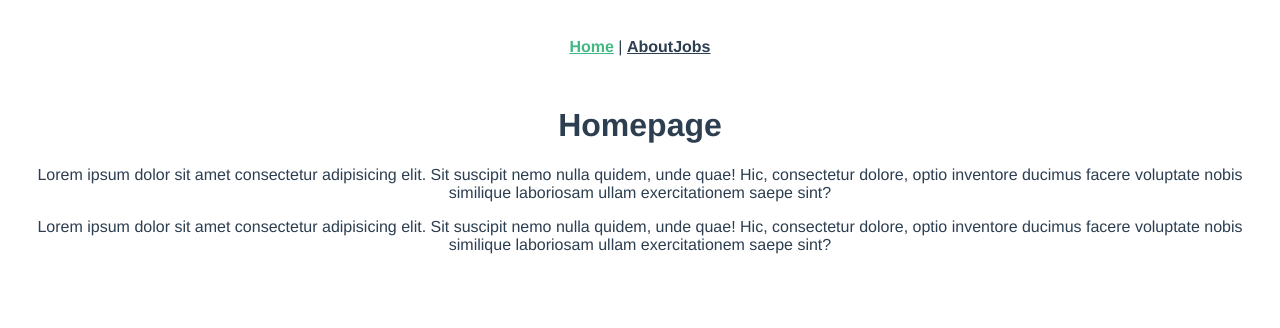
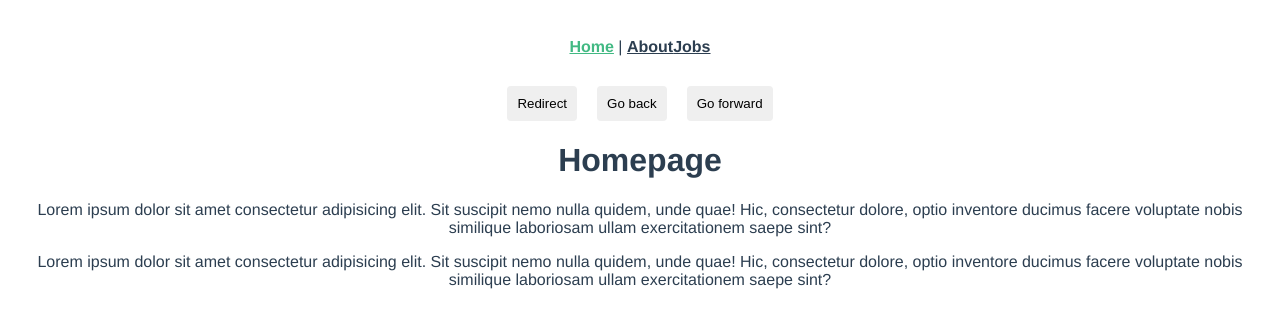
Before and after one commit to Pedro-Landin/Vue-JS, a Vue app in the folder ProjetoVueJS/vue-routes/: page / in a window 1280 px wide. Shown: the top 328 px of the page. Built offline with nearby package versions, Linux system fonts and the light colour scheme.

Commit message:
Fetching data

```diff
--- /dev/null
+++ b/ProjetoVueJS/vue-routes/data/db.json
@@ -0,0 +1,7 @@
+{
+    "jobs": [
+    {"title": "Ninja UX Designer", "id": 1, "details": "lorem"},
+    {"title": "Ninja Web Developer", "id": 2, "details": "lorem"},
+    {"title": "Ninja Vue Developer", "id": 3, "details": "lorem"}
+    ]
+}
--- a/ProjetoVueJS/vue-routes/package.json
+++ b/ProjetoVueJS/vue-routes/package.json
@@ -8,6 +8,7 @@
   },
   "dependencies": {
     "core-js": "^3.8.3",
+    "json-server": "^0.17.0",
     "vue": "^3.2.13",
     "vue-router": "^4.0.3"
   },
--- a/ProjetoVueJS/vue-routes/src/App.vue
+++ b/ProjetoVueJS/vue-routes/src/App.vue
@@ -4,8 +4,28 @@
     <router-link :to="{ name: 'about'}">About</router-link>
     <router-link :to="{ name: 'jobs'}">Jobs</router-link>
   </nav>
+
+  <button @click="redirect">Redirect</button>
+  <button @click="back">Go back</button>
+  <button @click="forward">Go forward</button>
   <router-view/>
 </template>
+
+<script>
+export default{
+  methods: {
+    redirect() {
+      this.$router.push({ name: 'home'})
+    },
+    back() {
+      this.$router.go(-1)
+    },
+    forward() {
+      this.$router.go(1)
+    }
+  }
+}
+</script>
 
 <style>
 #app {
@@ -28,4 +48,11 @@
 nav a.router-link-exact-active {
   color: #42b983;
 }
+
+button {
+  margin: 0 10px;
+  padding: 10px;
+  border: none;
+  border-radius: 4px;
+}
 </style>
--- a/ProjetoVueJS/vue-routes/src/views/jobs/Jobs.vue
+++ b/ProjetoVueJS/vue-routes/src/views/jobs/Jobs.vue
@@ -11,12 +11,14 @@
 export default {
    data(){
        return {
-           jobs: [
-           {title: "Ninja UX Designer", id: 1, details: "lorem"},
-           {title: "Ninja Web Developer", id: 2, details: "lorem"},
-           {title: "Ninja Vue Developer", id: 3, details: "lorem"},
-           ]
+           jobs: []
       }
+   },
+   mounted() {
+     fetch('http://localhost:3000/jobs')
+       .then(res => res.json())
+       .then(data => this.jobs = data)
+       .catch(err => console.log(err.message))
    }
 }
 </script>
```
Also changed, not shown: 1 other file (tests, documents, lock files or other folders).
